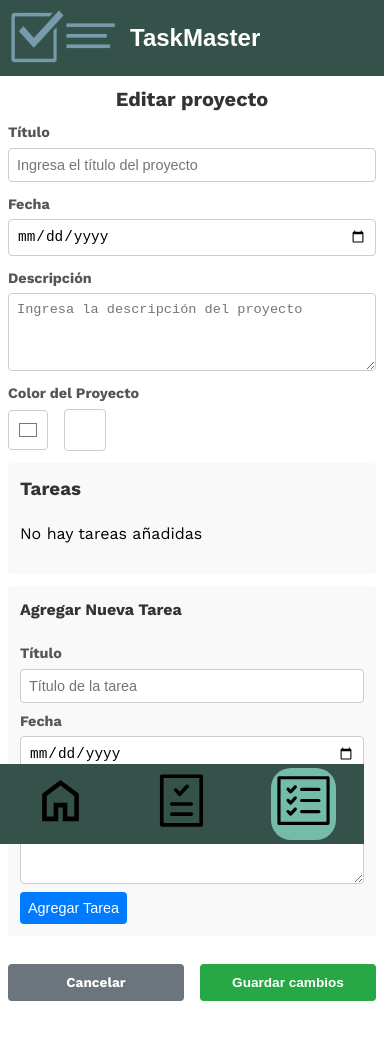
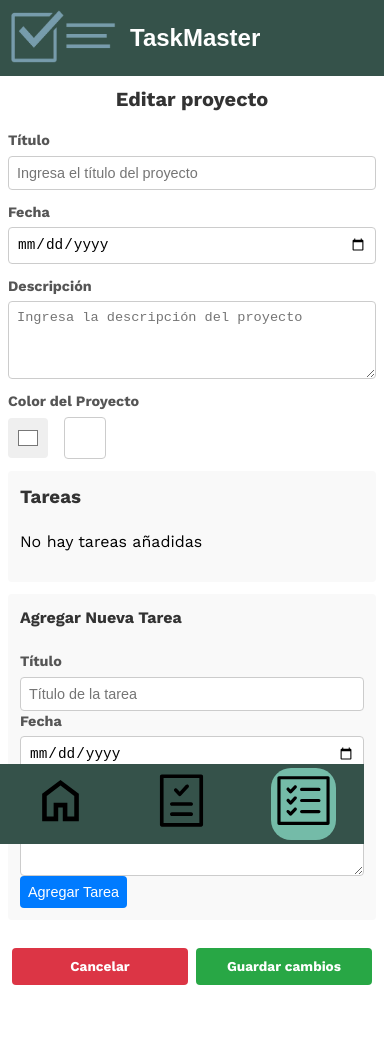
Before and after one commit to IvanTangZhu19/AppGestionTareas, a React app in the folder Dev/gestion_tareas/: page /proyectos/editar/1 in a window 390 px wide. Shown: the top 1040 px of the page. Before the commit the page ends 1009 px from the top, so only its background shows below. Built offline with nearby package versions, Linux system fonts and the light colour scheme; the HTML template or start-up script is replaced by a standard one.

Commit message:
arreglo botones

```diff
--- a/Dev/gestion_tareas/src/pages/editar_proyecto/Editar_proyecto.jsx
+++ b/Dev/gestion_tareas/src/pages/editar_proyecto/Editar_proyecto.jsx
@@ -126,14 +126,12 @@ function Editar_proyecto() {
               value={formData.color}
               onChange={(e) => setFormData({ ...formData, color: e.target.value })}
             />
-                {/* Vista previa más grande */}
             <div
               className="color-preview"
               style={{ backgroundColor: formData.color }}
             />
           </div>
         </div>
-
 
         {/* Sección: Listado de Tareas */}
         <div className="tasks-section">
@@ -201,12 +199,12 @@ function Editar_proyecto() {
         {/* Mensaje de error si existe */}
         {error && <p className="error-msg">{error}</p>}
 
-        {/* Botones de acción */}
-        <div className="action-buttons">
-          <NavLink to="/proyectos" className="btn-cancel">
+        {/* Botones de acción (tomados de Editar_Tarea.jsx) */}
+        <div className="botones-accion">
+          <NavLink to="/proyectos" className="boton-cancelar">
             Cancelar
           </NavLink>
-          <button type="submit" className="btn-save">
+          <button type="submit" className="boton-guardar">
             Guardar cambios
           </button>
         </div>
--- a/Dev/gestion_tareas/src/pages/editar_proyecto/Editar_proyecto.scss
+++ b/Dev/gestion_tareas/src/pages/editar_proyecto/Editar_proyecto.scss
@@ -1,10 +1,14 @@
 .edit-project-container {
     display: flex;
     flex-direction: column;
+    min-height: 100vh;
     padding: 1rem;
-    background-color: #fff;
     box-sizing: border-box;
-    min-height: 100vh; /* Para ocupar toda la pantalla */
+
+    /* Añade un padding extra en la parte inferior
+       para que los botones queden por encima de la barra */
+    padding-bottom: 6rem;
+  }
 
   .header-edicion {
     text-align: center;
@@ -22,7 +26,9 @@
     flex-direction: column;
     gap: 1rem;
 
-      /* Grupo de campos */
+    /* Ajuste final para asegurar un espacio adicional al final */
+    margin-bottom: 2rem;
+
     .form-group {
       display: flex;
       flex-direction: column;
@@ -49,7 +55,28 @@
       }
     }
 
-      /* Sección de tareas existentes */
+    .color-field {
+      .color-picker-wrapper {
+        display: flex;
+        align-items: center;
+        gap: 1rem;
+
+        input[type="color"] {
+          width: 40px;
+          height: 40px;
+          border: none;
+          cursor: pointer;
+        }
+
+        .color-preview {
+          width: 40px;
+          height: 40px;
+          border: 1px solid #ccc;
+          border-radius: 4px;
+        }
+      }
+    }
+
     .tasks-section,
     .add-task-section {
       background-color: #f9f9f9;
@@ -102,12 +129,6 @@
       }
     }
 
-      /* Sección para agregar nueva tarea */
-      .add-task-section {
-        .form-group {
-          margin-bottom: 0.5rem;
-        }
-
     .btn-add-task {
       background-color: #007bff;
       color: #fff;
@@ -117,43 +138,41 @@
       cursor: pointer;
       font-size: 0.9rem;
     }
-      }
 
-      /* Mensaje de error */
     .error-msg {
       color: #dc3545;
       font-weight: 600;
       text-align: center;
     }
 
-      /* Botones finales */
-      .action-buttons {
+    /* Bloque de botones al final */
+    .botones-accion {
       display: flex;
-        gap: 1rem;
+      justify-content: space-between;
       margin-top: 1rem;
 
-        .btn-cancel,
-        .btn-save {
+      .boton-cancelar,
+      .boton-guardar {
         flex: 1;
         text-align: center;
         padding: 0.75rem;
         border-radius: 4px;
+        font-weight: 600;
         text-decoration: none;
-          font-weight: 600;
+        font-size: 1rem;
+        margin: 0 0.25rem;
         cursor: pointer;
-          font-size: 0.9rem;
       }
 
-        .btn-cancel {
-          background-color: #6c757d;
+      .boton-cancelar {
+        background-color: #dc3545;
         color: #fff;
       }
 
-        .btn-save {
+      .boton-guardar {
         background-color: #28a745;
         color: #fff;
         border: none;
-        }
       }
     }
   }
@@ -162,17 +181,16 @@
   @media (max-width: 768px) {
     .edit-project-container {
       padding: 0.5rem;
+      padding-bottom: 5rem; /* Ajusta según necesites */
+    }
 
-      .header-edicion {
-        margin-bottom: 0.5rem;
-
-        h2 {
+    .header-edicion h2 {
       font-size: 1.25rem;
-        }
     }
 
     .edit-project-form {
       gap: 0.75rem;
+      margin-bottom: 2rem;
 
       .form-group {
         label {
@@ -184,44 +202,12 @@
         }
       }
 
-        .action-buttons {
-          .btn-cancel,
-          .btn-save {
+      .botones-accion {
+        .boton-cancelar,
+        .boton-guardar {
           font-size: 0.85rem;
           padding: 0.5rem;
         }
       }
     }
   }
-  }
-  .color-field {
-    display: flex;
-    flex-direction: column;
-    gap: 0.25rem;
-
-    .color-picker-wrapper {
-      display: flex;
-      align-items: center;
-      gap: 1rem;
-
-      input[type="color"] {
-        /* Esto hace el picker un poco más grande */
-        width: 40px;
-        height: 40px;
-        padding: 0;
-        border: none;
-        background: transparent;
-        cursor: pointer;
-      }
-
-      .color-preview {
-        width: 40px;
-        height: 40px;
-        border: 1px solid #ccc;
-        border-radius: 4px;
-        /* O si lo quieres circular:
-           border-radius: 50%;
-        */
-      }
-    }
-  }
```
Lines whose indentation alone changed are shown as unchanged.
